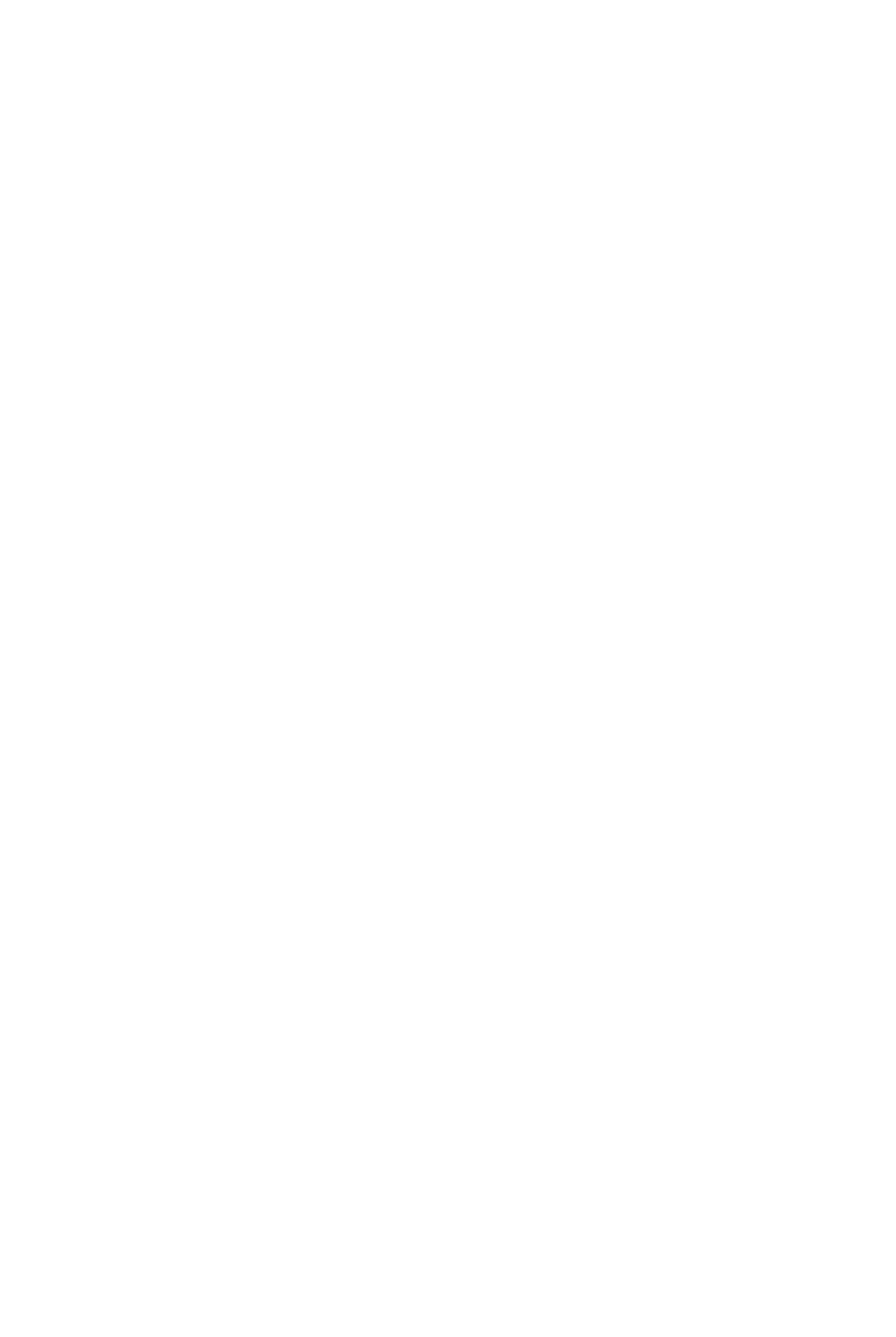
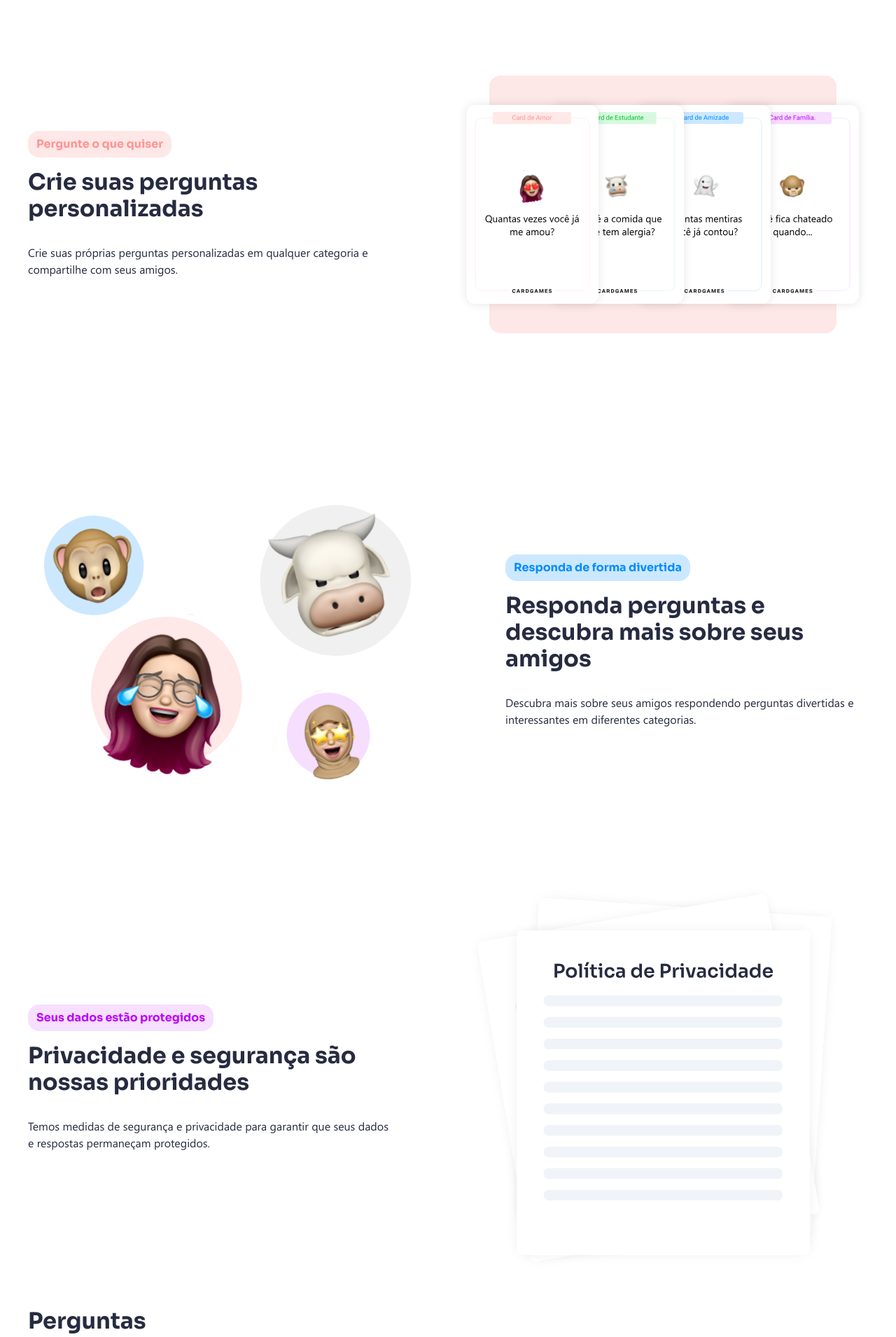
Before and after one commit to fabriciolak/qurios, a React (Vite) app: page / in a window 1280 px wide. Shown: the part 820-2730 px from the top of the page at 70% size. Before the commit the page ends 1600 px from the top, so only its background shows below. Built offline with nearby package versions, Linux system fonts and the light colour scheme; grey boxes are pictures that could not be loaded.

Commit message:
feat: add section page
- Added sections page
- Implements semi-responsive css

```diff
--- a/package.json
+++ b/package.json
@@ -10,6 +10,7 @@
     "preview": "vite preview"
   },
   "dependencies": {
+    "@radix-ui/react-accordion": "^1.1.2",
     "@stitches/react": "^1.2.8",
     "lucide-react": "^0.241.0",
     "react": "^18.2.0",
--- a/src/App.tsx
+++ b/src/App.tsx
@@ -1,3 +1,4 @@
+import { Badge } from "./components/shared/Badge"
 import { Button } from "./components/shared/Button"
 import { Card } from "./components/shared/Card"
 import { Header } from "./components/shared/header"
@@ -5,16 +6,17 @@ import { Header } from "./components/shared/header"
 import styles from "./styles/pages/home.module.css"
 // import * as HeroSection from "./styles/pages/hero-section"
 
-// import CardHeroSection from './assets/cards-hero-section.svg'
-// import CardGroupHeroSection from './assets/card-group-hero-section.svg'
-// import PaperHeroSection from './assets/paper-hero-section.svg'
+import CardHeroSection from './assets/cards-hero-section.svg'
+import CardGroupHeroSection from './assets/card-group-hero-section.svg'
+import PaperHeroSection from './assets/paper-hero-section.svg'
+import { Accordion } from "./components/shared/Accordion"
 // import { Badge } from "./components/shared/Badge"
 
 function App() {
   return (
     <>
       <Header />
-      <div className={styles.container_home}>
+      <section className={styles.container_home}>
         <div className={styles.grid_home}>
           <div className={styles.content_home}>
             <h1 className={styles.content_home_title}>Conheça os amigos de verdade com perguntas.</h1>
@@ -45,64 +47,78 @@ function App() {
             </div>
           </div>
         </div>
-      </div>
+      </section>
 
-      {/*
-      <HeroSection.Section>
-        <HeroSection.Container>
-          <HeroSection.Content>
+      <section className={styles.container_custom_questions}>
+        <div className={styles.container_cq_center}>
+          <div className={styles.content_cq}>
             <Badge color="red-light">
               Pergunte o que quiser
             </Badge>
             <h2>Crie suas perguntas personalizadas</h2>
             <p>Crie suas próprias perguntas personalizadas em qualquer categoria e compartilhe com seus amigos.</p>
-          </HeroSection.Content>
+          </div>
 
-          <HeroSection.Content css={{
-            backgroundColor: '$red-light',
-            display: 'flex',
-            justifyContent: 'center',
-            alignItems: 'center',
-            borderRadius: '16px',
-            position: 'relative'
-          }}>
-            <img src={CardHeroSection} alt="Cards" style={{ width: '120%', height: 'auto', position: 'absolute' }} />
-          </HeroSection.Content>
-        </HeroSection.Container>
-      </HeroSection.Section>
+          <div className={styles.content_cq_image}>
+            <img src={CardHeroSection} alt="Card Hero" />
+          </div>
+        </div>
+      </section>
 
-      <HeroSection.Section>
-        <HeroSection.Container>
-          <HeroSection.Content>
-            <img src={CardGroupHeroSection} alt="Cards" />
-          </HeroSection.Content>
+      <section className={styles.container_answer_questions}>
+        <div className={styles.container_pp_center}>
+          <div className={styles.content_pp_image}>
+            <img src={CardGroupHeroSection} alt="Card Hero" />
+          </div>
 
-          <HeroSection.Content>
+          <div className={styles.content_pp}>
             <Badge color="blue-light">
               Responda de forma divertida
             </Badge>
             <h2>Responda perguntas e descubra mais sobre seus amigos</h2>
             <p>Descubra mais sobre seus amigos respondendo perguntas divertidas e interessantes em diferentes categorias.</p>
-          </HeroSection.Content>
-        </HeroSection.Container>
-      </HeroSection.Section>
+          </div>
+        </div>
+      </section>
 
-      <HeroSection.Section>
-        <HeroSection.Container>
-          <HeroSection.Content>
+      <section className={styles.container_privacy_policy}>
+        <div className={styles.container_pp_center}>
+          <div className={styles.content_pp}>
             <Badge color="purple-light">
               Seus dados estão protegidos
             </Badge>
             <h2>Privacidade e segurança são nossas prioridades</h2>
             <p>Temos medidas de segurança e privacidade para garantir que seus dados e respostas permaneçam protegidos.</p>
-          </HeroSection.Content>
+          </div>
 
-          <HeroSection.Content>
-            <img src={PaperHeroSection} alt="Cards" />
-          </HeroSection.Content>
-        </HeroSection.Container>
-      </HeroSection.Section>
-      */}
+          <div className={styles.content_pp_image}>
+            <img src={PaperHeroSection} alt="Card Hero" />
+          </div>
+        </div>
+      </section>
+
+      <section className={styles.container_faq}>
+        <div className={styles.container_faq_center}>
+          <div className={styles.content_faq}>
+            <h2>Perguntas frequentes</h2>
+          </div>
+
+          <div className={styles.content_faq_image}>
+            <p>Accordion</p>
+            {/* <Accordion /> */}
+          </div>
+        </div>
+      </section>
+
+      <footer>
+        <div className={styles.container_footer}>
+          <p className={styles.footer_brand}>QURIOS</p>
+          <p className={styles.footer_message}>
+            <span>© 2023 FABRICIOLAK. </span>
+            Todos os direitos reservados
+          </p>
+        </div>
+      </footer>
     </>
   )
 }
--- /dev/null
+++ b/src/components/shared/Accordion.tsx
@@ -0,0 +1,146 @@
+import * as AccordionRadix from "@radix-ui/react-accordion";
+import { styled } from "../../styles";
+import React from "react";
+// import { ChevronDownIcon } from "lucide-react";
+
+export function Accordion() {
+  return (
+    <>
+      <AccordionRoot type="single">
+        <AccordionItem value="item-1">
+          <AccordionTrigger>
+            <span>1</span>
+            Quantos amigos posso adicionar no app?
+          </AccordionTrigger>
+          <AccordionContent>Yes. It adheres to the WAI-ARIA design pattern.</AccordionContent>
+        </AccordionItem>
+
+        <AccordionItem value="item-1">
+          <AccordionTrigger>
+            <span>1</span>
+            Is it accessible?
+          </AccordionTrigger>
+          <AccordionContent>Yes. It adheres to the WAI-ARIA design pattern.</AccordionContent>
+        </AccordionItem>
+
+        <AccordionItem value="item-1">
+          <AccordionTrigger>
+            <span>1</span>
+            Is it accessible?
+          </AccordionTrigger>
+          <AccordionContent>Yes. It adheres to the WAI-ARIA design pattern.</AccordionContent>
+        </AccordionItem>
+
+      </AccordionRoot>
+    </>
+  )
+}
+
+const AccordionRoot = styled(AccordionRadix.Root, {
+  width: '100%',
+  height: '100%',
+  border: '1px solid',
+})
+
+const AccordionItem = styled(AccordionRadix.Item, {
+  width: '100%',
+  height: '130px',
+  display: 'flex',
+  justifyContent: 'center',
+  alignItems: 'center',
+  flexDirection: 'column',
+  borderBottom: '2px solid $gray-light',
+  overflow: 'hidden',
+  marginTop: 1,
+
+  '&:first-child': {
+    marginTop: 0,
+    borderTopLeftRadius: 4,
+    borderTopRightRadius: 4,
+  },
+
+  '&:last-child': {
+    borderBottomLeftRadius: 4,
+    borderBottomRightRadius: 4,
+  },
+
+  '&:focus-within': {
+    position: 'relative',
+    zIndex: 1,
+    boxShadow: `0 0 0 2px red`,
+  },
+});
+
+interface AccordionTriggerProps {
+  onClick?: () => void;
+  className?: string;
+  disabled?: boolean;
+  children: React.ReactNode
+}
+
+const AccordionTrigger = React.forwardRef<HTMLButtonElement, AccordionTriggerProps>(({ children, ...props }, forwardedRef) => (
+  <StyledHeader>
+    <StyledTrigger {...props} ref={forwardedRef}>
+      {children}
+    </StyledTrigger>
+  </StyledHeader>
+));
+
+const AccordionContent = React.forwardRef<HTMLButtonElement, AccordionTriggerProps>(({ children, ...props }, forwardedRef) => (
+  <StyledContent {...props} ref={forwardedRef}>
+    <StyledContentText>{children}</StyledContentText>
+  </StyledContent>
+));
+
+const StyledHeader = styled(AccordionRadix.Header, {
+  all: 'unset',
+  width: '100%',
+  display: 'flex',
+});
+
+const StyledTrigger = styled(AccordionRadix.Trigger, {
+  all: 'unset',
+  backgroundColor: 'transparent',
+  padding: '0 20px',
+  // height: '90px',
+  flex: 1,
+  display: 'flex',
+  alignItems: 'center',
+  justifyContent: 'flex-start',
+
+  fontFamily: '$sora',
+  fontSize: '1.25rem',
+  fontWeight: 700,
+  lineHeight: '1.625rem',
+  color: '$title',
+
+  boxShadow: `0 1px 0 red`,
+  // '&:hover': { backgroundColor: 'red' },
+  cursor: 'pointer',
+
+  'span': {
+    fontSize: '1.5rem',
+    fontWeight: 700,
+    lineHeight: '2.25rem',
+    color: '$purple-dark',
+    marginRight: '3rem'
+  }
+});
+
+const StyledContent = styled(AccordionRadix.Content, {
+  overflow: 'hidden',
+  fontSize: 15,
+  color: mauve.mauve11,
+  backgroundColor: mauve.mauve2,
+
+  '&[data-state="open"]': {
+    animation: `${slideDown} 300ms cubic-bezier(0.87, 0, 0.13, 1)`,
+  },
+  '&[data-state="closed"]': {
+    animation: `${slideUp} 300ms cubic-bezier(0.87, 0, 0.13, 1)`,
+  },
+});
+
+const StyledContentText = styled('div', {
+  padding: '15px 20px',
+});
--- a/src/styles/pages/home.module.css
+++ b/src/styles/pages/home.module.css
@@ -109,3 +109,323 @@
 .container_background_right > div:first-child {
   margin-top: 6rem;
 }
+
+/* Section custom questions */
+
+.container_custom_questions {
+  width: 100%;
+  height: 624px;
+  padding: 1rem 2rem;
+
+  display: flex;
+  justify-content: center;
+  align-items: center;
+}
+
+.container_cq_center {
+  width: 100%;
+  max-width: 1200px;
+  margin: 0 auto;
+
+  display: flex;
+  justify-content: space-between;
+  align-items: center;
+  gap: 96px;
+}
+
+.content_cq {
+  width: 100%;
+  max-width: 518px;
+}
+
+.content_cq h2 {
+  font-size: 2rem;
+  font-weight: 700;
+  line-height: 2.375rem;
+  font-family: var(--fonts-sora);
+  margin-top: 1rem;
+
+  color: var(--colors-title);
+}
+
+.content_cq p {
+  font-size: 1rem;
+  font-weight: 400;
+  line-height: 1.5rem;
+  margin-top: 2rem;
+  font-family: var(--fonts-segoeui);
+
+  color: var(--colors-title);
+}
+
+.content_cq_image {
+  position: relative;
+  width: 100%;
+  max-width: 633px;
+  height: 368px;
+  border-radius: 16px;
+}
+
+.content_cq_image img {
+  width: 100%;
+  height: auto;
+  position: absolute;
+  left: 50%;
+  top: 50%;
+  transform: translate(-50%, -50%);
+}
+
+.content_cq_image::after {
+  content: "";
+  display: flex;
+  max-width: calc(100% - 90px);
+  height: 100%;
+  margin: 0 auto;
+  border-radius: 16px;
+  background-color: var(--colors-red-light);
+}
+
+/* Section Answer Questions */
+
+.container_answer_questions {
+  width: 100%;
+  min-height: 624px;
+
+  padding: 1rem 2rem;
+  display: flex;
+  justify-content: center;
+  align-items: center;
+}
+
+.container_aq_center {
+  width: 100%;
+  max-width: 1200px;
+  margin: 0 auto;
+
+  display: flex;
+  justify-content: space-between;
+  align-items: center;
+  gap: 96px;
+
+}
+
+.content_aq {
+  width: 100%;
+  max-width: 518px;
+}
+
+.content_aq h2 {
+  font-size: 2rem;
+  font-weight: 700;
+  line-height: 2.375rem;
+  font-family: var(--fonts-sora);
+  margin-top: 1rem;
+
+  color: var(--colors-title);
+}
+
+.content_aq p {
+  font-size: 1rem;
+  font-weight: 400;
+  line-height: 1.5rem;
+  margin-top: 2rem;
+  font-family: var(--fonts-segoeui);
+
+  color: var(--colors-title);
+}
+
+.content_aq_image {
+  width: 100%;
+  max-width: 633px;
+  height: 483px;
+  border-radius: 16px;
+
+  display: flex;
+  justify-content: center;
+  align-items: center;
+}
+
+.content_aq_image img {
+  width: 100%;
+  height: auto;
+}
+
+/* Section Privacy Policy */
+
+.container_privacy_policy {
+  width: 100%;
+  min-height: 624px;
+
+  padding: 1rem 2rem;
+  display: flex;
+  justify-content: center;
+  align-items: center;
+}
+
+.container_pp_center {
+  width: 100%;
+  max-width: 1200px;
+  margin: 0 auto;
+
+  display: flex;
+  justify-content: space-between;
+  align-items: center;
+  gap: 96px;
+
+}
+
+.content_pp {
+  width: 100%;
+  max-width: 518px;
+}
+
+.content_pp h2 {
+  font-size: 2rem;
+  font-weight: 700;
+  line-height: 2.375rem;
+  font-family: var(--fonts-sora);
+  margin-top: 1rem;
+
+  color: var(--colors-title);
+}
+
+.content_pp p {
+  font-size: 1rem;
+  font-weight: 400;
+  line-height: 1.5rem;
+  margin-top: 2rem;
+  font-family: var(--fonts-segoeui);
+
+  color: var(--colors-title);
+}
+
+.content_pp_image {
+  width: 100%;
+  max-width: 633px;
+  height: 483px;
+  border-radius: 16px;
+
+  display: flex;
+  justify-content: center;
+  align-items: center;
+}
+
+.content_pp_image img {
+  width: 100%;
+  height: auto;
+}
+
+/* Section FAQ */
+
+.container_faq {
+  width: 100%;
+  height: 624px;
+
+  padding: 1rem 2rem;
+  display: flex;
+  justify-content: flex-start;
+  align-items: center;
+
+}
+
+.container_faq_center {
+  width: 100%;
+  max-width: 1200px;
+  height: inherit;
+  margin: 0 auto;
+
+  display: flex;
+  justify-content: flex-start;
+  align-items: center;
+  gap: 96px;
+
+}
+
+.content_faq {
+  width: 100%;
+  max-width: 283px;
+  height: inherit;
+
+}
+
+.content_faq h2 {
+  font-size: 2rem;
+  font-weight: 700;
+  line-height: 2.375rem;
+  font-family: var(--fonts-sora);
+  margin-top: 1rem;
+
+  color: var(--colors-title);
+}
+
+.content_faq p {
+  font-size: 1rem;
+  font-weight: 400;
+  line-height: 1.5rem;
+  margin-top: 2rem;
+  font-family: var(--fonts-segoeui);
+
+  color: var(--colors-title);
+}
+
+.content_faq_image {
+  width: 100%;
+  height: 100%;
+
+  display: flex;
+  justify-content: center;
+  align-items: center;
+
+  /* background-color: red; */
+}
+
+/* Footer */
+
+footer {
+  width: 100%;
+  height: 168px;
+
+  padding: 1rem 2rem;
+  display: flex;
+  justify-content: center;
+  align-items: center;
+}
+
+.container_footer {
+  width: 100%;
+  max-width: 1200px;
+  margin: 0 auto;
+
+  display: flex;
+  justify-content: space-between;
+  align-items: center;
+}
+
+.footer_brand {
+  font-family: var(--fonts-roboto);
+  font-weight: 700;
+  font-size: 1rem;
+  line-height: 24px;
+  letter-spacing: 0.12em;
+
+  color: var(--colors-title);
+}
+
+.footer_message {
+  font-family: var(--fonts-roboto);
+  font-weight: 700;
+  font-size: 0.75rem;
+  line-height: 24px;
+  letter-spacing: 0.017em;
+
+  color: var(--colors-text);
+}
+.footer_message span {
+  font-family: var(--fonts-roboto);
+  font-weight: 700;
+  font-size: 0.75rem;
+  line-height: 24px;
+  letter-spacing: 0.12em;
+
+  color: var(--colors-text);
+}
```
Also changed, not shown: 1 other file (tests, documents, lock files or other folders).
